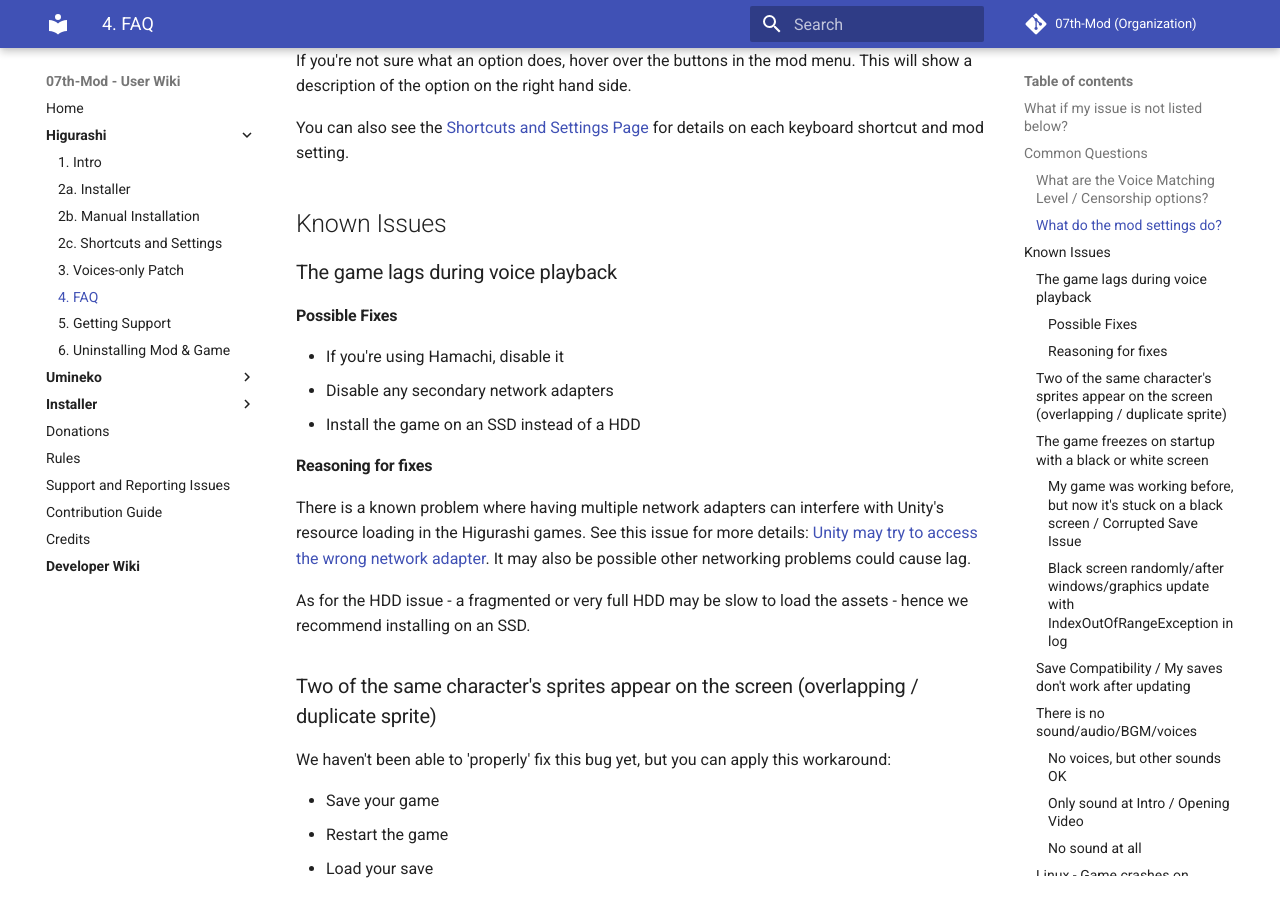
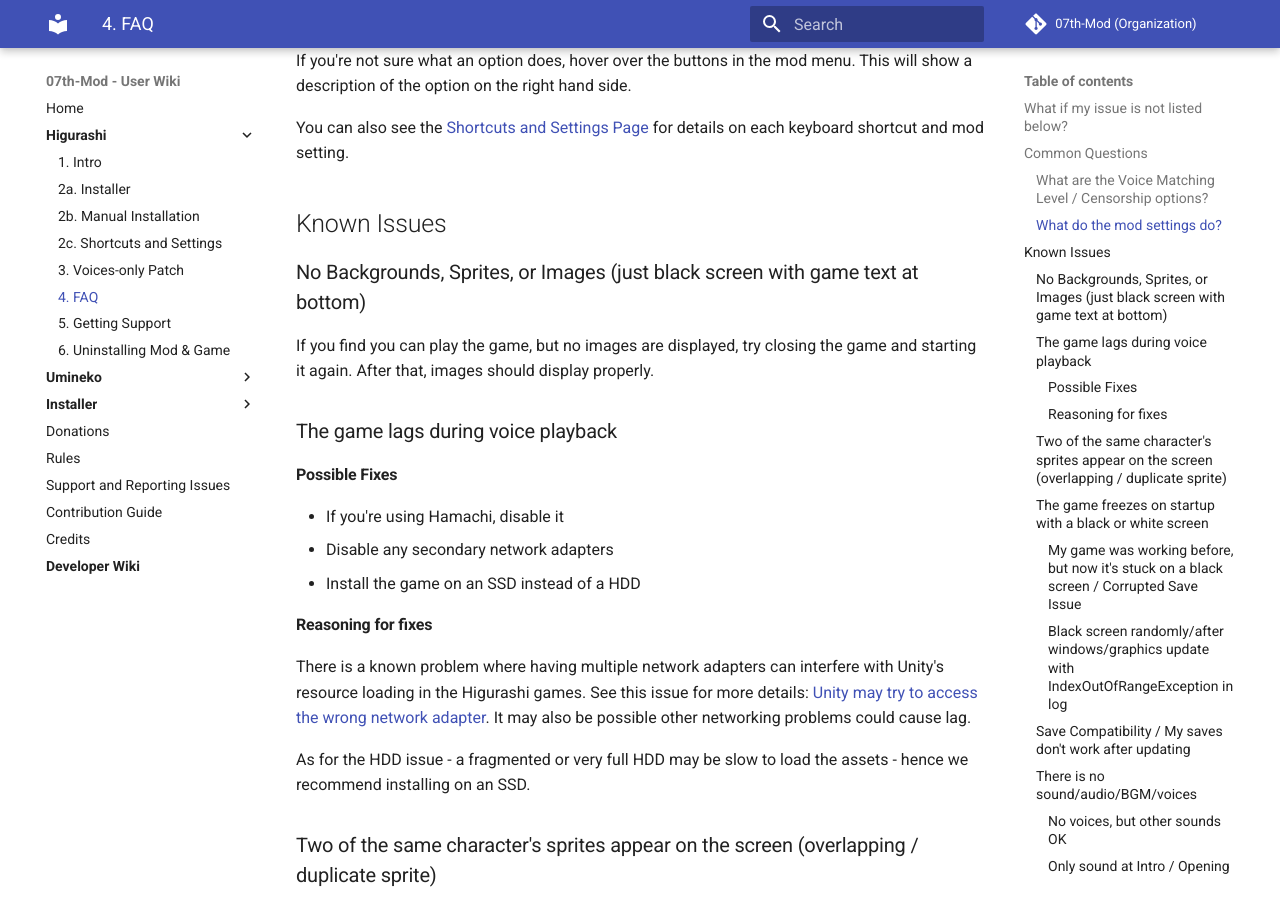
Before and after one commit to 07th-mod/wiki, an MkDocs documentation site: the page built from docs/Higurashi/FAQ.md, in a window 1280 px wide and 900 px high, scrolled down 894 px. Built offline with MkDocs 1.6.1 and Material for MkDocs 9.7.7, drawn with Linux system fonts in a browser that asks for light colours; some of the changed text lies outside the part shown.

Commit message:
Add FAQ for Higurashi "no images" issue

```diff
--- a/docs/Higurashi/FAQ.md
+++ b/docs/Higurashi/FAQ.md
@@ -17,6 +17,10 @@
 You can also see the [Shortcuts and Settings Page](Higurashi-Part-2---Patch-configuration-and-keyboard-shortcuts.md) for details on each keyboard shortcut and mod setting.
 
 ## Known Issues
+
+### No Backgrounds, Sprites, or Images (just black screen with game text at bottom)
+
+If you find you can play the game, but no images are displayed, try closing the game and starting it again. After that, images should display properly.
 
 ### The game lags during voice playback
 
```
